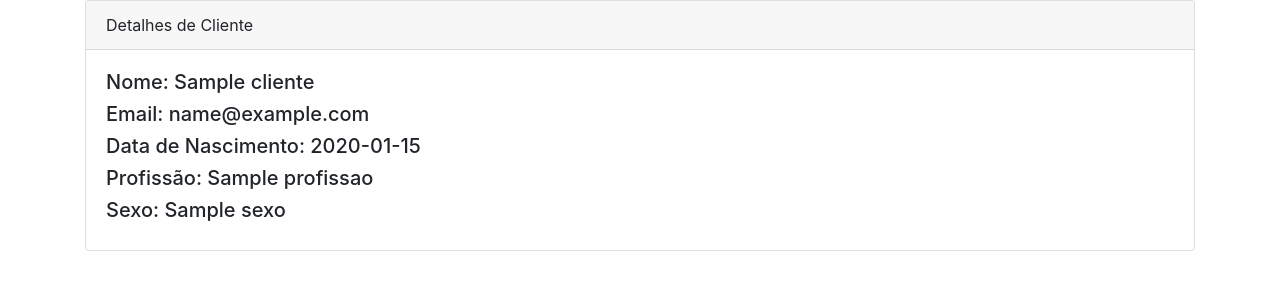
After one commit to stevillis/tw-flask-fundamentos, a Flask app: template app/templates/clientes/detalhe_cliente.html in a window 1280 px wide. The commit adds this page. Shown: the top 300 px of the page. Run offline with Flask 2, Linux system fonts and the light colour scheme; the template is opened without the code that fills it: most values are stand-ins (such as "Sample title", 1, 10 or a date in 2020); parts of the project's set-up code (start-up, migrations or seed data) failed here and were passed over; some libraries are stand-ins or nearby versions.

Commit message:
feat: list clientes by id

```diff
--- a/app/templates/clientes/base.html
+++ b/app/templates/clientes/base.html
@@ -1,17 +1,18 @@
 <!DOCTYPE html>
 <html lang="pt-br">
-
   <head>
     <meta charset="UTF-8" />
     <meta http-equiv="X-UA-Compatible" content="IE=edge" />
     <meta name="viewport" content="width=device-width, initial-scale=1.0" />
     <title>{% block title %}{% endblock title %}</title>
 
-  <link rel="stylesheet" href="{{ url_for('static', filename='css/bootstrap.min.css') }}" />
+    <link
+      rel="stylesheet"
+      href="{{ url_for('static', filename='css/bootstrap.min.css') }}"
+    />
   </head>
 
   <body>
-  {% block content %}{% endblock content %}
+    <main class="container">{% block content %}{% endblock content %}</main>
   </body>
-
 </html>
--- /dev/null
+++ b/app/templates/clientes/detalhe_cliente.html
@@ -0,0 +1,17 @@
+{% extends "clientes/base.html" %}
+{% block title %}
+Detalhes de Cliente
+{% endblock title %}
+
+{% block content %}
+<div class="card">
+    <div class="card-header">Detalhes de Cliente</div>
+    <div class="card-body">
+        <h5>Nome: {{ cliente.nome }}</h5>
+        <h5>Email: {{ cliente.email }}</h5>
+        <h5>Data de Nascimento: {{ cliente.data_nascimento.strftime("%d/%m/%Y") }}</h5>
+        <h5>Profissão: {{ cliente.profissao }}</h5>
+        <h5>Sexo: {{ cliente.sexo }}</h5>
+    </div>
+</div>
+{% endblock content %}
--- a/app/templates/clientes/lista_clientes.html
+++ b/app/templates/clientes/lista_clientes.html
@@ -16,7 +16,7 @@
   <tbody>
     {% for cliente in clientes%}
     <tr>
-      <td>{{ cliente.nome }}</td>
+      <td><a href="{{ url_for('detalhe_cliente', pk=cliente.id) }}">{{ cliente.nome }}</a></td>
       <td>{{ cliente.data_nascimento }}</td>
       <td>{{ cliente.profissao }}</td>
       <td>
```
Also changed, not shown: app/views/cliente_view.py (+7 -0 lines). Lines whose indentation alone changed are shown as unchanged.
